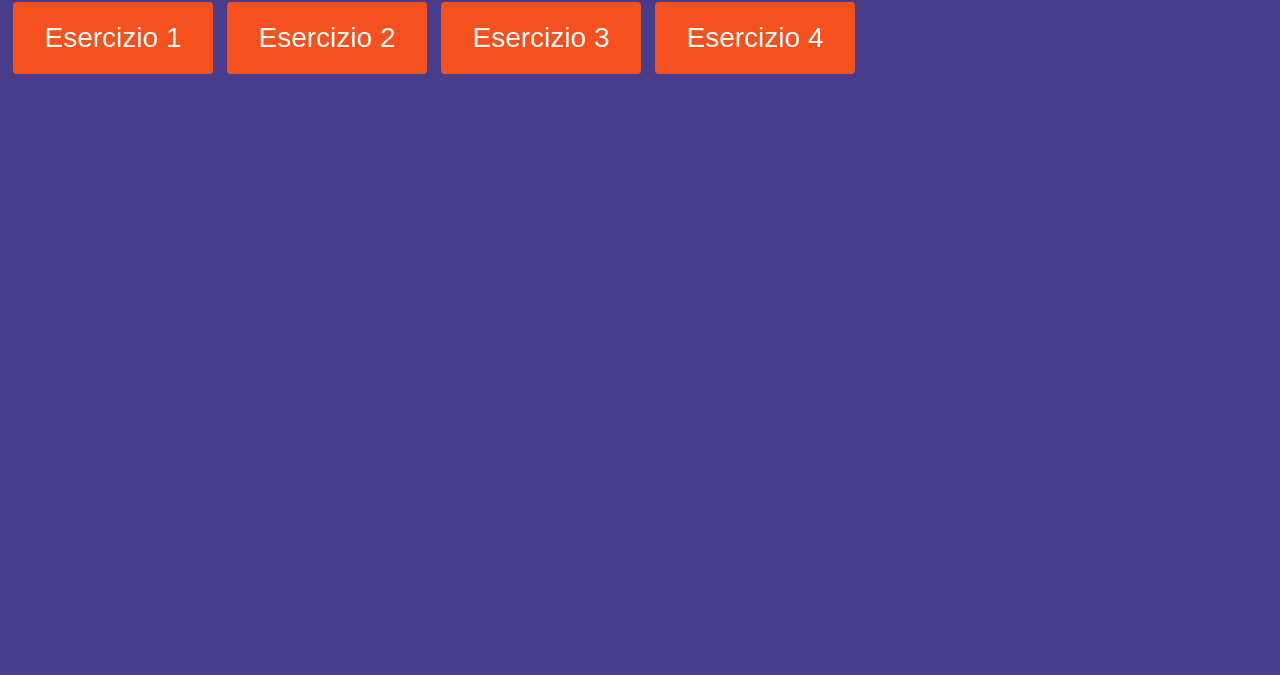
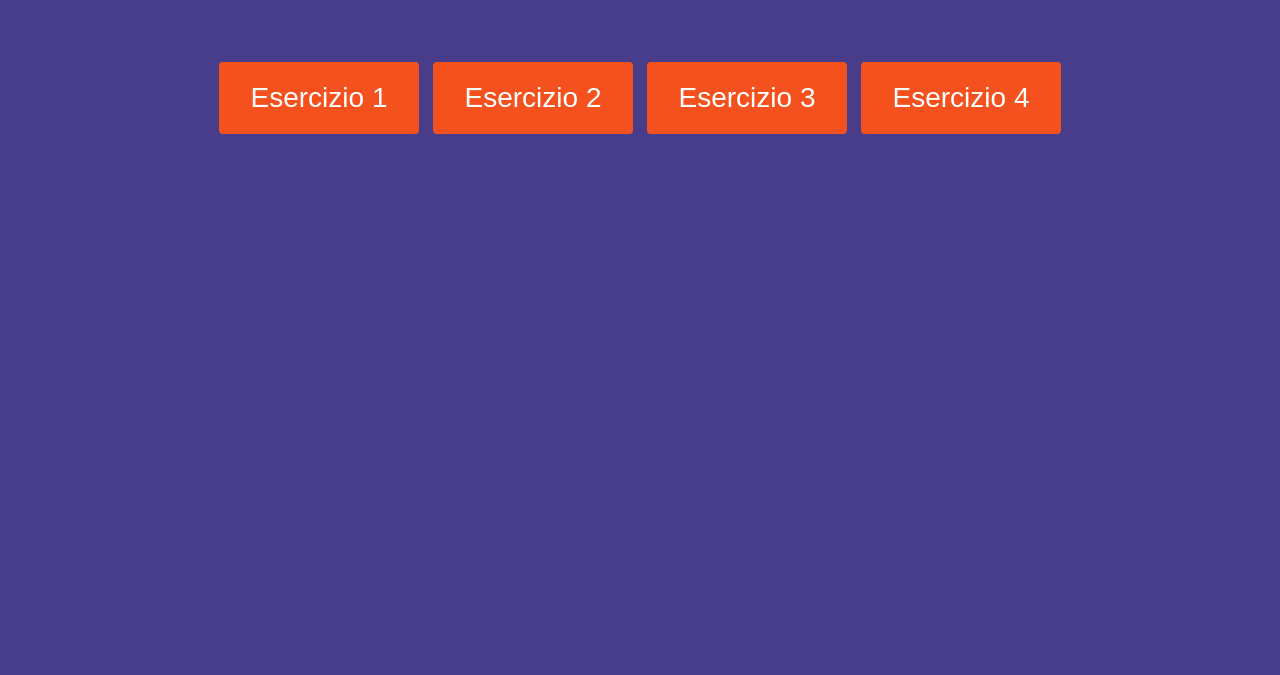
Before and after one commit to tomx993/IED_EX, a plain HTML site: page Index/index.html in a window 1280 px wide. Shown: the part 125-800 px from the top of the page. Drawn offline with Linux system fonts and the light colour scheme.

Commit message:
Aggiornamento Index

```diff
--- a/Index/index.html
+++ b/Index/index.html
@@ -14,6 +14,11 @@
         .title{
             text-align: center;
             margin: 20px;
+            margin-top: 80px;
+        }
+
+        .wrapper{
+            text-align: center;
         }
 
         .button {
@@ -60,10 +65,13 @@
 <body>
 
     <h1 class="title">ESERCIZI JAVASCRIPT</h1>
-    <button class="button"><span>Esercizio 1</span></button>
-    <button class="button"><span>Esercizio 2</span></button>
-    <button class="button"><span>Esercizio 3</span></button>
-    <button class="button"><span>Esercizio 4</span></button>
+
+    <div class="wrapper">
+        <button class="button"><span>Esercizio 1</span></button>
+        <button class="button"><span>Esercizio 2</span></button>
+        <button class="button"><span>Esercizio 3</span></button>
+        <button class="button"><span>Esercizio 4</span></button>
+    </div>
 
 </body>
 </head>
```
